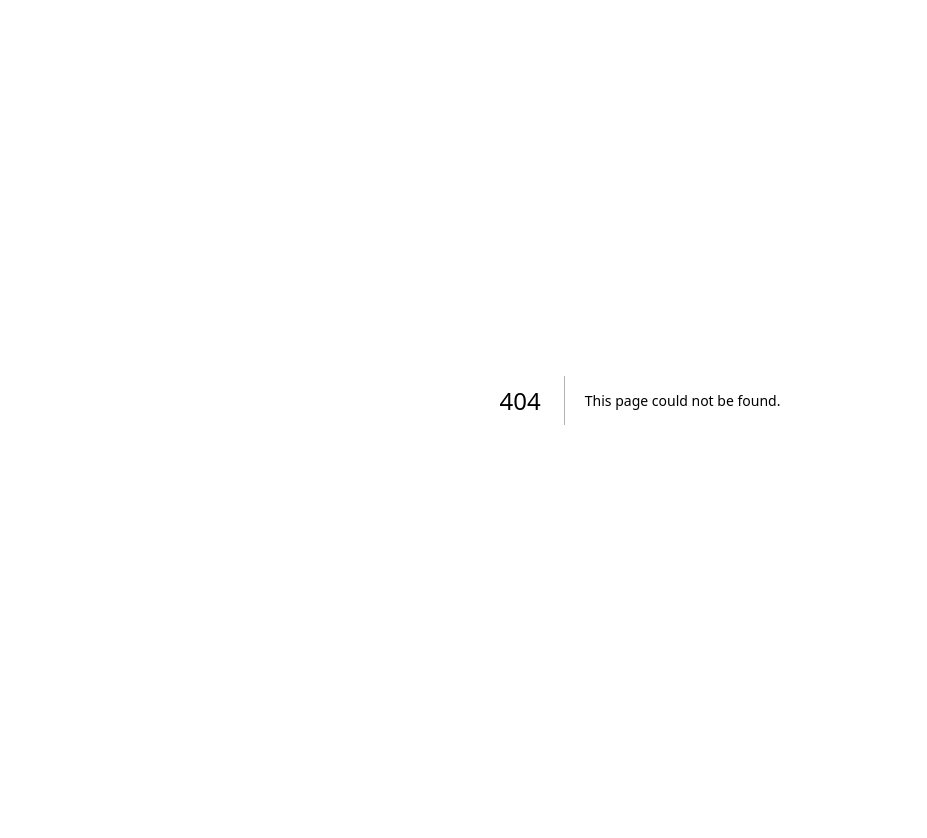
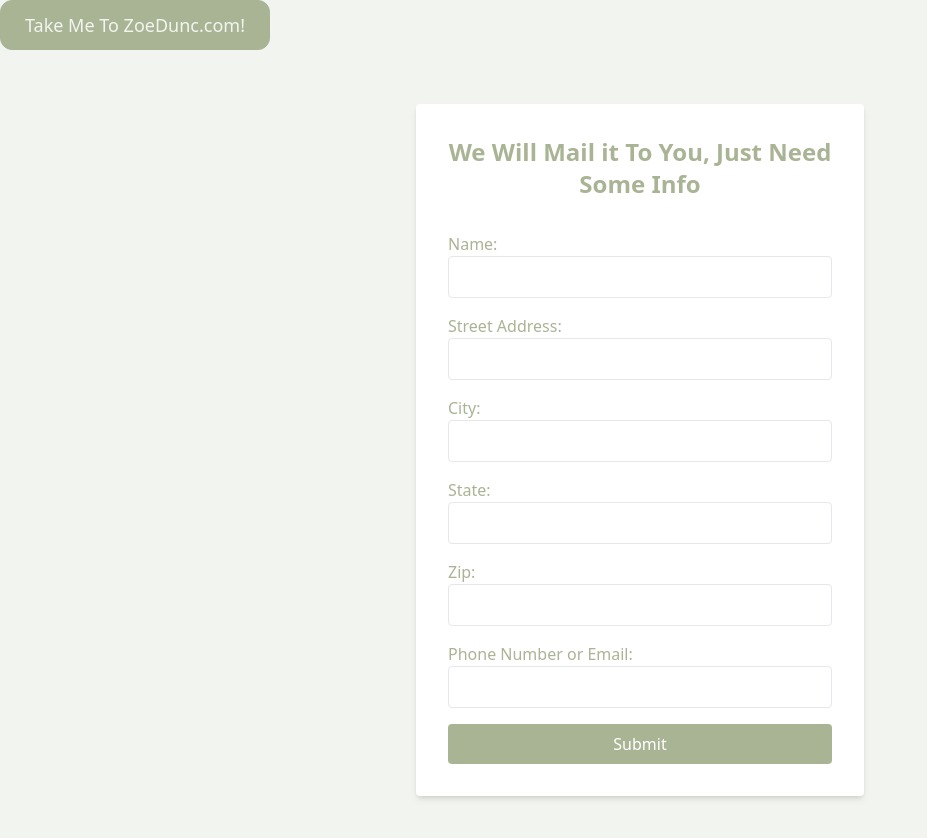
Before and after one commit to dfuehne/wedding, a Next.js app: page /addressInput in a window 1280 px wide. Before the commit this address had no page. Shown: the top 838 px of the page, without its empty margins (0-927 px from the left). Before the commit the page ends 800 px from the top, so only its background shows below. Built offline with nearby package versions, Linux system fonts and the light colour scheme.

Commit message:
save the date address form and link to home

```diff
--- /dev/null
+++ b/app/addressInput/page.tsx
@@ -0,0 +1,138 @@
+"use client";
+import { useState } from "react";
+import { Button } from 'components/Button/Button';
+
+export default function UserForm() {
+  const [formData, setFormData] = useState({
+    name: "",
+    streetAddress: "",
+    city: "",
+    state: "",
+    zip: "",
+    contact: "",
+  });
+
+  const [submitted, setSubmitted] = useState(false);
+  const handleChange = (e: React.ChangeEvent<HTMLInputElement>) => {
+    setFormData({
+      ...formData,
+      [e.target.name]: e.target.value,
+    });
+  };
+
+  const handleSubmit = (e: React.FormEvent) => {
+    e.preventDefault();
+    setSubmitted(true);
+    console.log("Form submitted:", formData);
+  };
+
+  return (
+    <div className="relative min-h-screen">
+  {/* Top-right button */}
+    <Button href="/" className="mr-3">
+      Take Me To ZoeDunc.com!
+    </Button>
+
+  {/* Centered form */}
+  <div className="flex items-center justify-center min-h-screen">
+    {submitted ? (
+      <p className="text-center text-xl font-semibold">Form submitted!</p>
+    ) : (
+      <form
+        onSubmit={handleSubmit}
+        className="flex flex-col gap-4 p-8 bg-white rounded shadow-md w-full max-w-md"
+      >
+        <h2 className="text-2xl font-bold mb-4 text-center">We Will Mail it To You, Just Need Some Info</h2>
+
+        <label>
+            Name:
+            <input
+                type="text"
+                name="name"
+                value={formData.name}
+                onChange={handleChange}
+                className="border p-2 rounded w-full"
+                required
+            />
+            </label>
+
+            <label>
+            Street Address:
+            <input
+                type="text"
+                name="streetAddress"
+                value={formData.streetAddress}
+                onChange={handleChange}
+                className="border p-2 rounded w-full"
+                required
+            />
+            </label>
+
+            <label>
+            City:
+            <input
+                type="text"
+                name="city"
+                value={formData.city}
+                onChange={handleChange}
+                className="border p-2 rounded w-full"
+                required
+            />
+            </label>
+
+            <label>
+            State:
+            <input
+                type="text"
+                name="state"
+                value={formData.state}
+                onChange={handleChange}
+                className="border p-2 rounded w-full"
+                required
+            />
+            </label>
+
+            <label>
+            Zip:
+            <input
+                type="text"
+                name="zip"
+                value={formData.zip}
+                onChange={handleChange}
+                className="border p-2 rounded w-full"
+                required
+            />
+            </label>
+
+            <label>
+            Phone Number or Email:
+            <input
+                type="text"
+                name="contact"
+                value={formData.contact}
+                onChange={handleChange}
+                className="border p-2 rounded w-full"
+                required
+            />
+            </label>
+
+        <button
+          type="submit"
+          className="py-2 px-4 rounded text-white transition-colors"
+          style={{ backgroundColor: "var(--primary-color)" }}
+          onMouseEnter={(e) =>
+            (e.currentTarget.style.backgroundColor = "var(--darker-primary-color)")
+          }
+          onMouseLeave={(e) =>
+            (e.currentTarget.style.backgroundColor = "var(--primary-color)")
+          }
+        >
+          Submit
+        </button>
+      </form>
+    )}
+  </div>
+</div>
+
+  );
+}
--- a/app/saveTheDate/page.tsx
+++ b/app/saveTheDate/page.tsx
@@ -1,4 +1,5 @@
 import { Metadata } from "next"
+import { Button } from 'components/Button/Button';
 import InvitationPageClient from "./saveTheDateClient"
 
 export const metadata: Metadata = {
@@ -9,5 +10,14 @@ export const metadata: Metadata = {
 }
 
 export default function SaveTheDatePage() {
-  return <InvitationPageClient />;
-}
+  return (
+    <>
+      <Button href="/" className="mr-3">
+        Take Me To ZoeDunc.com!
+      </Button>
+      <Button href="/addressInput" className="mr-3">
+        I want a Physical Paper!
+      </Button>
+      <InvitationPageClient />
+    </>
+);}
```
